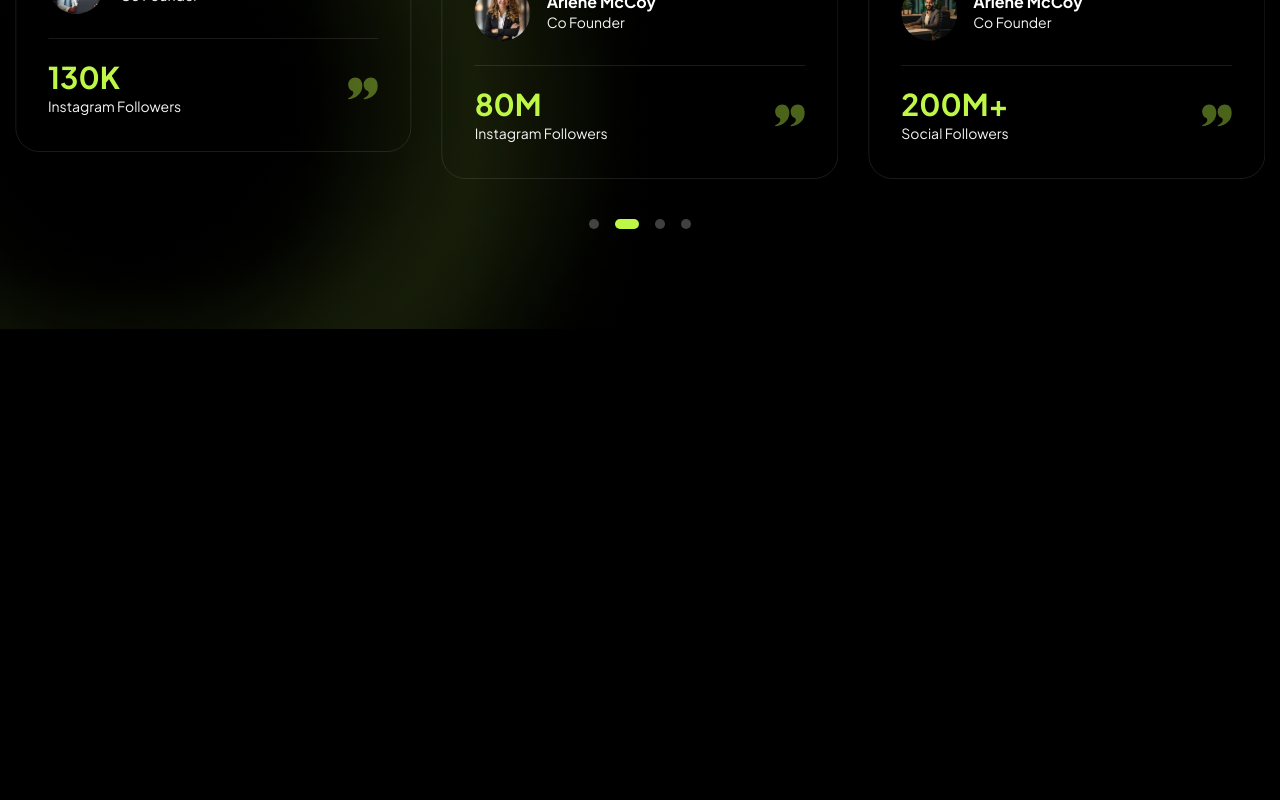
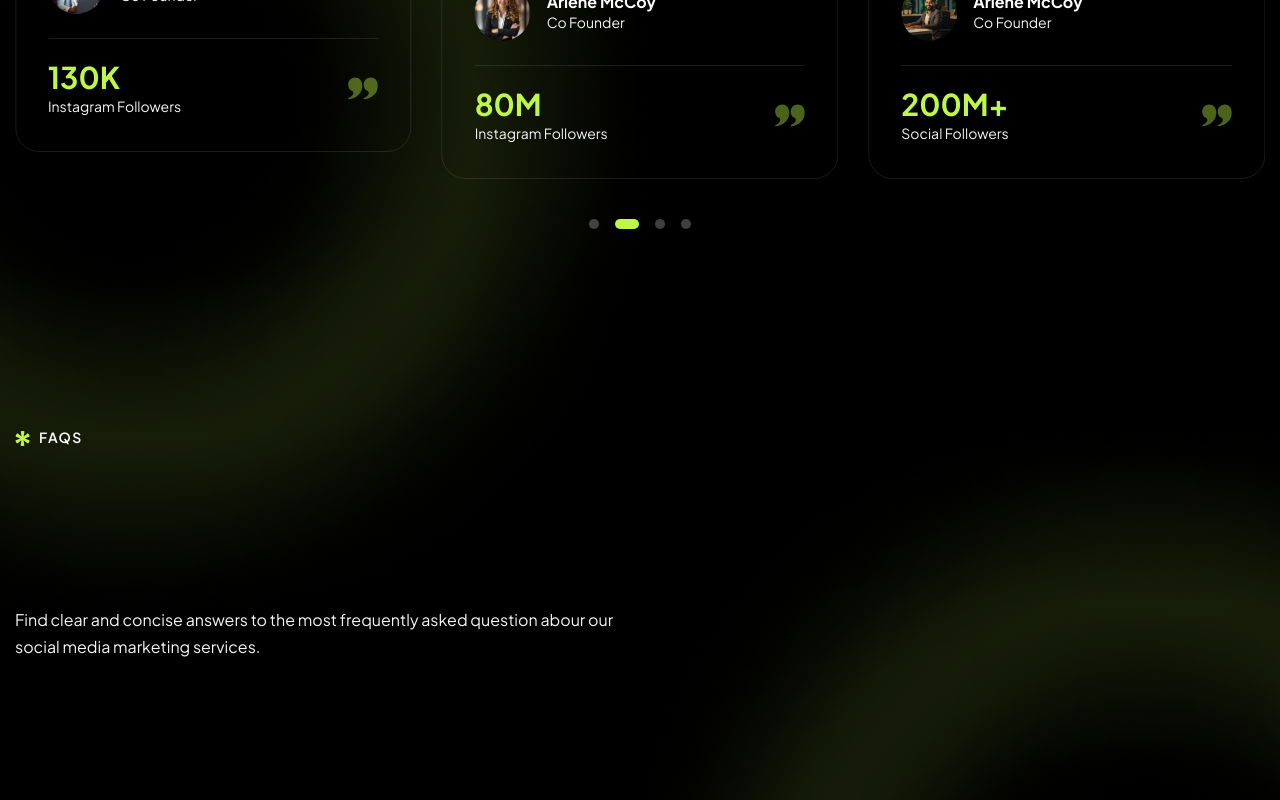
Before and after one commit to Jisap/vite-truesocial2, a React (Vite) app: page / in a window 1280 px wide. Shown: the part 8542-9342 px from the top of the page. Before the commit the page ends 8871 px from the top, so only its background shows below. Built offline with nearby package versions, Linux system fonts and the light colour scheme.

Commit message:
feat: implement Home page layout and add OurFaqs component

```diff
--- a/src/components/sections/shared/OurFaqs.jsx
+++ b/src/components/sections/shared/OurFaqs.jsx
@@ -0,0 +1,23 @@
+import SectionTitle from "../../ui/SectionTitle"
+
+
+const OurFaqs = () => {
+  return (
+    <section className="py-20 lg:py-[100px]">
+      <div className="container-custom">
+        <div className="grid gap-12 lg:grid-cols-2">
+          <div>
+            <SectionTitle
+              eyebrown="faqs"
+              title="Answers to your common"
+              accent="question"
+              description="Find clear and concise answers to the most frequently asked question abour our social media marketing services."
+            />
+          </div>
+        </div>
+      </div>
+    </section>
+  )
+}
+
+export default OurFaqs
--- a/src/pages/Home.jsx
+++ b/src/pages/Home.jsx
@@ -6,6 +6,7 @@ import OurPricing from '../components/sections/home/OurPricing'
 import OurServices from '../components/sections/home/OurServices'
 import AboutUs from '../components/sections/shared/AboutUs'
 import KeyFacts from '../components/sections/shared/KeyFacts'
+import OurFaqs from '../components/sections/shared/OurFaqs'
 import OurTestimonial from '../components/sections/shared/OurTestimonial'
 import ScrollingTicker from '../components/sections/shared/ScrollingTicker'
 import WhyChooseUs from '../components/sections/shared/WhyChooseUs'
@@ -24,6 +25,7 @@ const Home = () => {
       <OurPricing />
       <HowItWorks />
       <OurTestimonial />
+      <OurFaqs />
     </>
   )
 }
```
